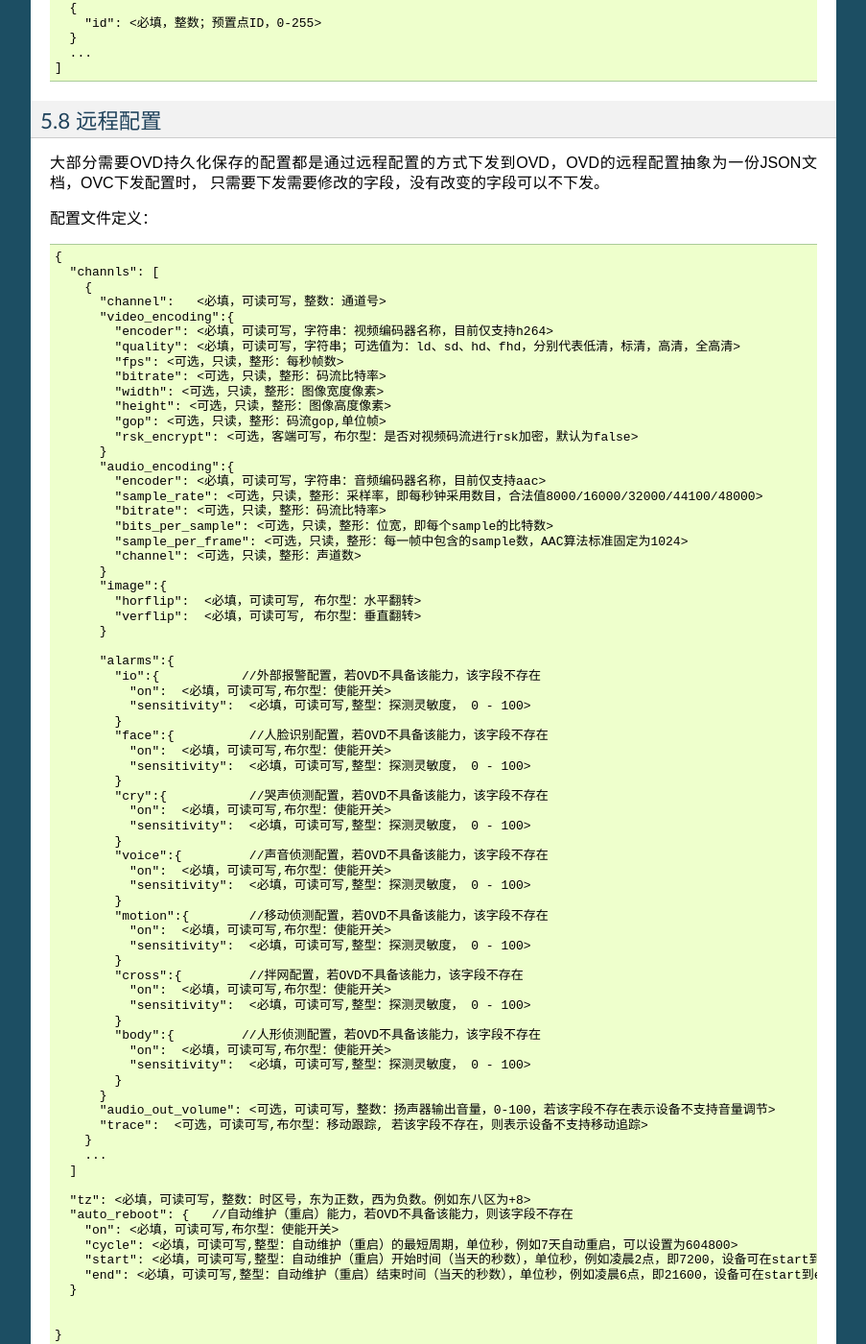
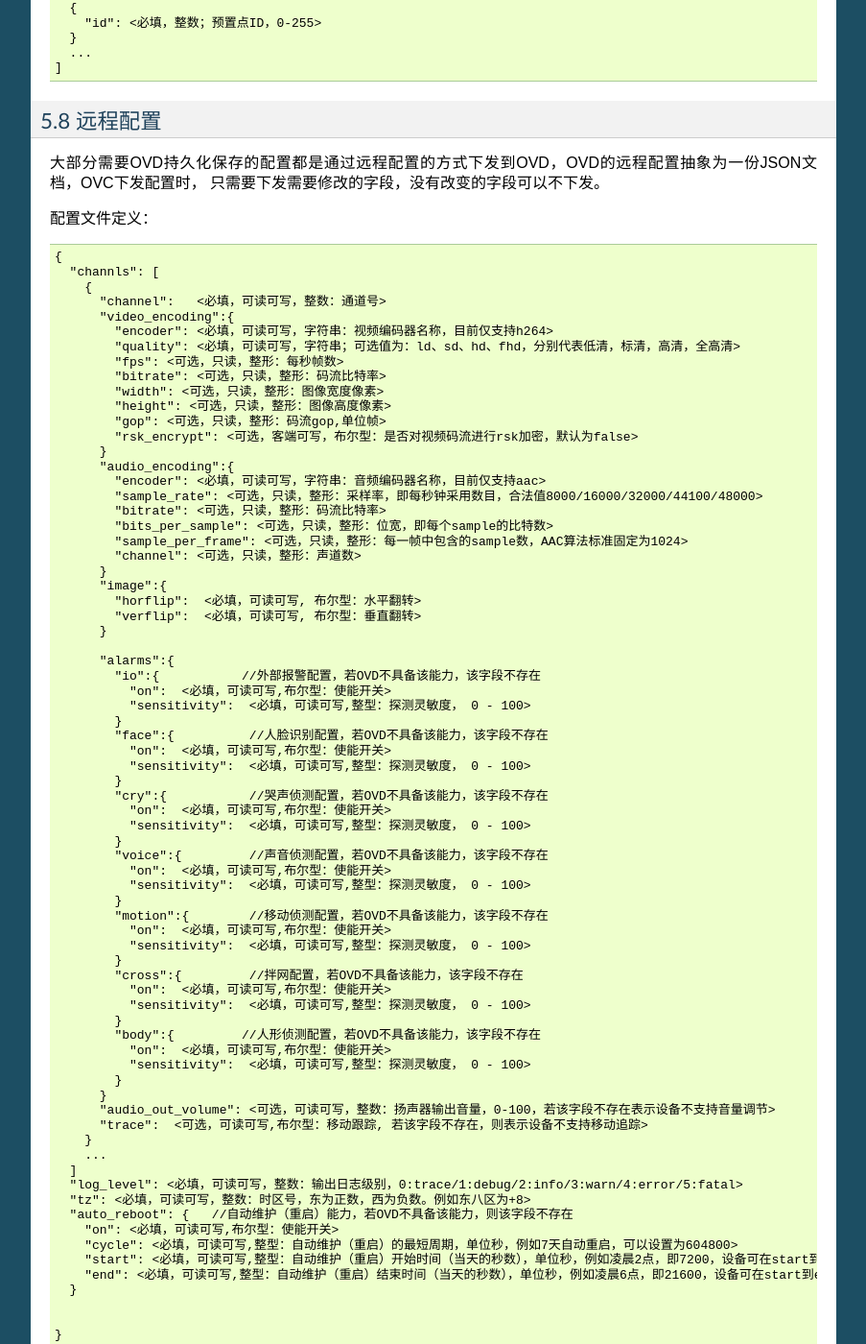
Before and after one commit to jamken/open_dev_sdk, a Sphinx documentation site: the page built from docs/dap.rst, in a window 1280 px wide and 1400 px high, scrolled down 14887 px. Shown: the whole window at 96% size, without its empty margins (198-1101 px from the left). Built offline with Sphinx 7.4.7, drawn with Linux system fonts in a browser that asks for light colours; some of the changed lines change nothing that is shown; some of the changed text lies outside the part shown.

Commit message:
增加日志上传部分协议指令

```diff
--- a/docs/dap.rst
+++ b/docs/dap.rst
@@ -889,7 +889,7 @@
       }
       ...
     ]
-
+    "log_level": <必填，可读可写，整数：输出日志级别，0:trace/1:debug/2:info/3:warn/4:error/5:fatal>
     "tz": <必填，可读可写，整数：时区号，东为正数，西为负数。例如东八区为+8>
     "auto_reboot": {   //自动维护（重启）能力，若OVD不具备该能力，则该字段不存在
       "on": <必填，可读可写,布尔型：使能开关>
@@ -989,7 +989,6 @@
 成功应答： ::
 
   {}
-
 
 5.10 播放音乐
 +++++++++++++++
@@ -1172,3 +1171,31 @@
 成功应答： ::
 
   参考 `OVD能力集定义`_
+
+5.14 日志管理
++++++++++++++++
+
+
+LogUpload
+-----------------------
+
+OVC可以通过该命令控制OVD上传相关本地日志，供调试分析使用。OVD收到该指令后，通过HTTP PUT方法将指定范围日志上传到服务器。
+若指定范围的日志已经滚动删除，则使用尽力原则上传剩余的日志。若指定范围没有任何日志记录，应上传一个长度为0的日志文件。
+
+
+类型： ::
+
+  EVENT
+
+方向： ::
+
+  OVC -> OVD
+
+
+参数： ::
+
+  {
+    "start": <必填，字符串；日志记录开始时间，格式yyyy-MM-ddTHH:mm:ss，例子：2016-12-05T02:15:32>,
+    "end": <必填，字符串；日志记录结束时间，格式yyyy-MM-ddTHH:mm:ss，例子：2016-12-06T02:15:32>,
+    "url": <必填，字符串；日志上传的URL，设备通过PUT方法上传相应的日志文件>
+  }
```
